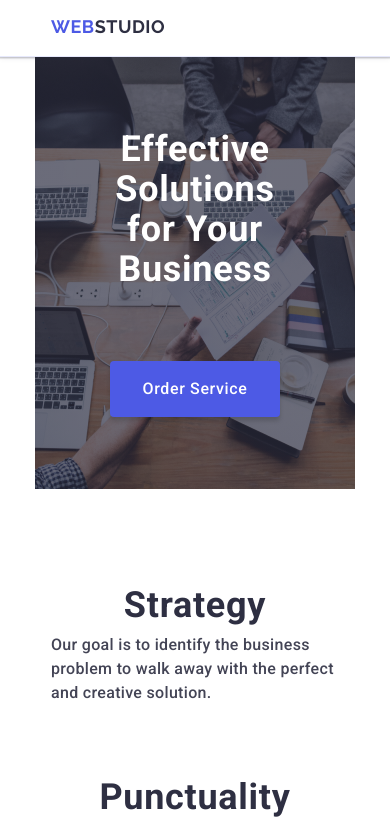
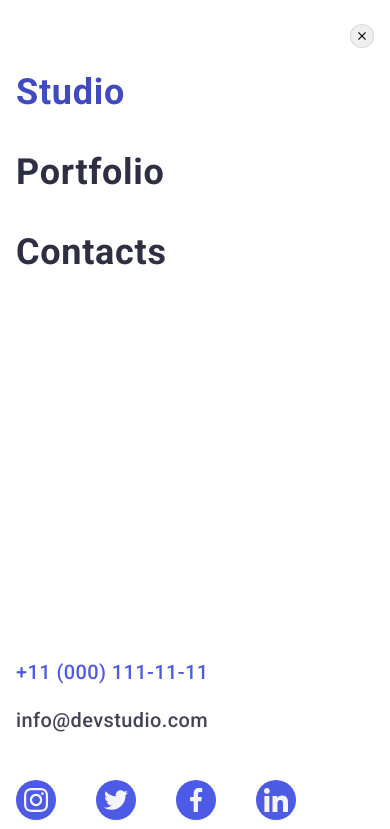
Before and after one commit to stanislave-droid/goit-markup-hw-06, a plain HTML site: page index.html in a window 390 px wide. Shown: the top 829 px of the page. Drawn offline with nearby package versions, Linux system fonts and the light colour scheme.

Commit message:
Add header mobile menu in test mode

```diff
--- a/css/styles.css
+++ b/css/styles.css
@@ -204,6 +204,112 @@ svg {
   border: none;
   width: 24px;
   height: 24px;
+}
+
+.header-mobile-menu-overlay {
+  width: 100%;
+  height: 100%;
+  background-color: #fff;
+  position: fixed;
+  top: 0;
+  left: 0;
+  z-index: 999;
+  padding: 24px 16px;
+  overflow-y: auto;
+
+  /* opacity: 0;
+  visibility: hidden;
+  pointer-events: none; */
+}
+
+.header-mobile-menu {
+  position: relative;
+  padding-top: 48px;
+  display: flex;
+  flex-direction: column;
+  height: 100%;
+}
+
+.mobile-menu-close-btn {
+  position: absolute;
+  top: 0;
+  right: 0;
+  width: 24px;
+  height: 24px;
+  border-radius: 100%;
+  border: 1px solid rgba(0, 0, 0, 0.1);
+  display: flex;
+  justify-content: center;
+  align-items: center;
+}
+
+.mobile-menu-close-btn:active {
+  background-color: #404bbf;
+  fill: #fff;
+}
+
+.mobile-menu-content-wrapper {
+  display: flex;
+  flex-direction: column;
+  justify-content: space-between;
+  height: 100%;
+}
+
+.mobile-menu-nav-list {
+  display: flex;
+  flex-direction: column;
+  gap: 40px;
+}
+
+.mobile-menu-nav-items {
+}
+
+.mobile-menu-nav-text {
+  font-weight: 700;
+  font-size: 36px;
+  line-height: 1.11111;
+  letter-spacing: 0.02em;
+  color: #2e2f42;
+}
+
+.mobile-menu-nav-active-page {
+  color: #404bbf;
+}
+
+.mobile-menu-address {
+  display: flex;
+  flex-direction: column;
+  gap: 48px;
+  align-items: flex-start;
+}
+
+.mobile-menu-address-list {
+  display: flex;
+  flex-direction: column;
+  gap: 24px;
+}
+
+.mobile-menu-address-items {
+}
+
+.mobile-menu-address-text {
+  font-weight: 500;
+  font-size: 20px;
+  line-height: 1.2;
+  letter-spacing: 0.02em;
+  color: #434455;
+}
+
+.mobile-menu-address-accent {
+  color: #4d5ae5;
+}
+
+.mobile-menu-address-link-list {
+  gap: 40px;
+}
+
+.mobile-menu-address-link-list > .links-items-icon:active {
+  background-color: #404bbf;
 }
 
 /* ----------------- HERO / ORDER SERVICE ----------------- */
@@ -874,7 +980,7 @@ svg {
     padding: 24px 16px;
   }
 
-  .main-form-close-btn {
+  .form > .main-form-close-btn {
     right: 8px;
   }
 }
--- a/index.html
+++ b/index.html
@@ -67,6 +67,82 @@
             <use href="./images/icons.svg#icon-header-menu"></use>
           </svg>
         </button>
+      </div>
+
+      <div class="header-mobile-menu-overlay">
+        <div class="header-mobile-menu">
+          <button type="button" class="mobile-menu-close-btn">
+            <svg width="8" height="8">
+              <use href="./images/icons.svg#icon-main-form-close-btn"></use>
+            </svg>
+          </button>
+
+          <div class="mobile-menu-content-wrapper">
+            <ul class="mobile-menu-nav-list">
+              <li class="mobile-menu-nav-items">
+                <a
+                  href="./index.html"
+                  class="mobile-menu-nav-text mobile-menu-nav-active-page"
+                  >Studio</a
+                >
+              </li>
+              <li class="mobile-menu-nav-items">
+                <a href="" class="mobile-menu-nav-text">Portfolio</a>
+              </li>
+              <li class="mobile-menu-nav-items">
+                <a href="" class="mobile-menu-nav-text">Contacts</a>
+              </li>
+            </ul>
+            <address class="mobile-menu-address">
+              <ul class="mobile-menu-address-list">
+                <li class="mobile-menu-address-items">
+                  <a
+                    href="tel:+110001111111"
+                    class="mobile-menu-address-text mobile-menu-address-accent"
+                    >+11 (000) 111-11-11</a
+                  >
+                </li>
+                <li class="mobile-menu-address-items">
+                  <a
+                    href="mailto:info@devstudio.com"
+                    class="mobile-menu-address-text"
+                    >info@devstudio.com</a
+                  >
+                </li>
+              </ul>
+              <ul class="mobile-menu-address-link-list links-container">
+                <li>
+                  <a href="" class="links-items-icon">
+                    <svg class="links-icons" width="24" height="24">
+                      <use href="./images/icons.svg#icon-instagram-2"></use>
+                    </svg>
+                  </a>
+                </li>
+                <li>
+                  <a href="" class="links-items-icon">
+                    <svg class="links-icons" width="24" height="24">
+                      <use href="./images/icons.svg#icon-twitter-1"></use>
+                    </svg>
+                  </a>
+                </li>
+                <li>
+                  <a href="" class="links-items-icon">
+                    <svg class="links-icons" width="24" height="24">
+                      <use href="./images/icons.svg#icon-facebook-1"></use>
+                    </svg>
+                  </a>
+                </li>
+                <li>
+                  <a href="" class="links-items-icon">
+                    <svg class="links-icons" width="24" height="24">
+                      <use href="./images/icons.svg#icon-linkedin-1"></use>
+                    </svg>
+                  </a>
+                </li>
+              </ul>
+            </address>
+          </div>
+        </div>
       </div>
     </header>
     <main>
```
